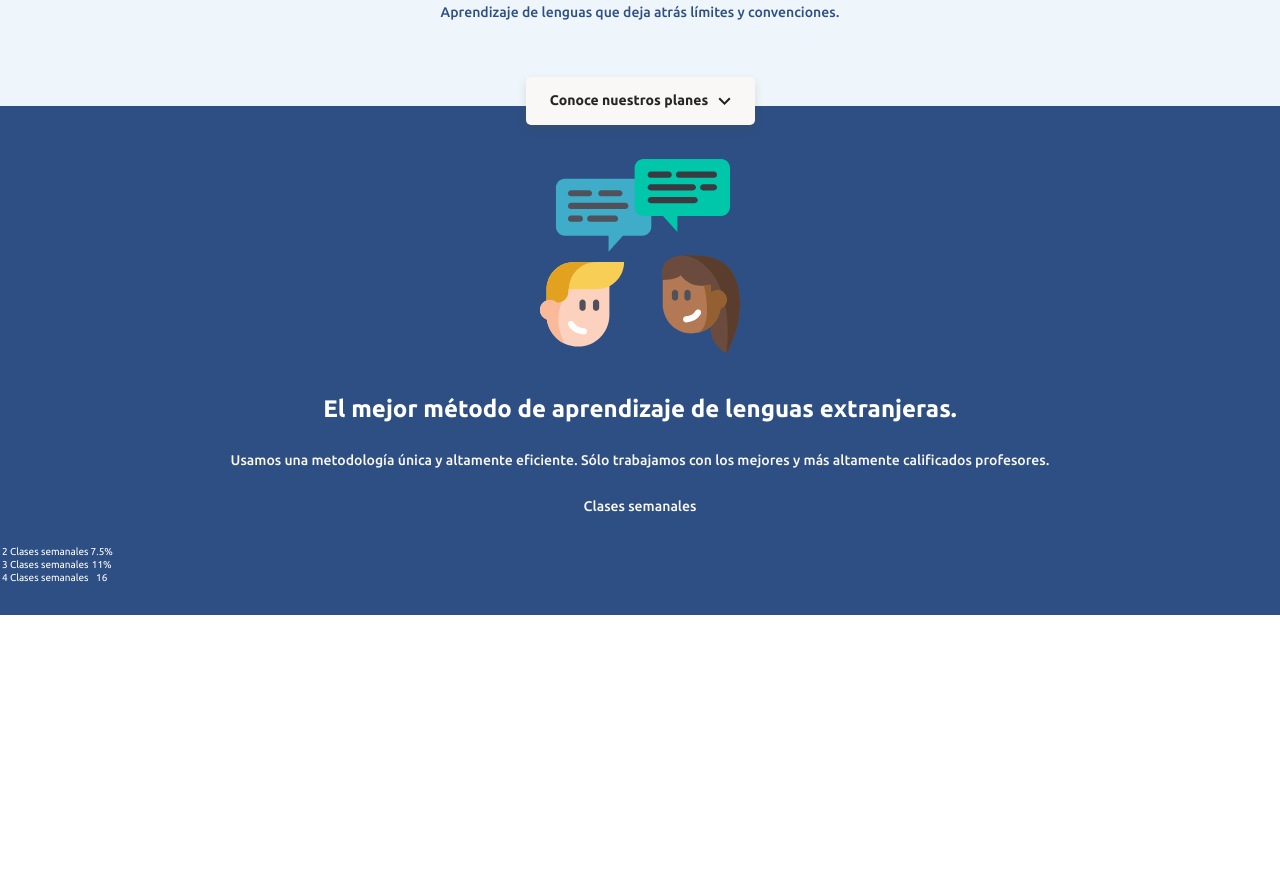
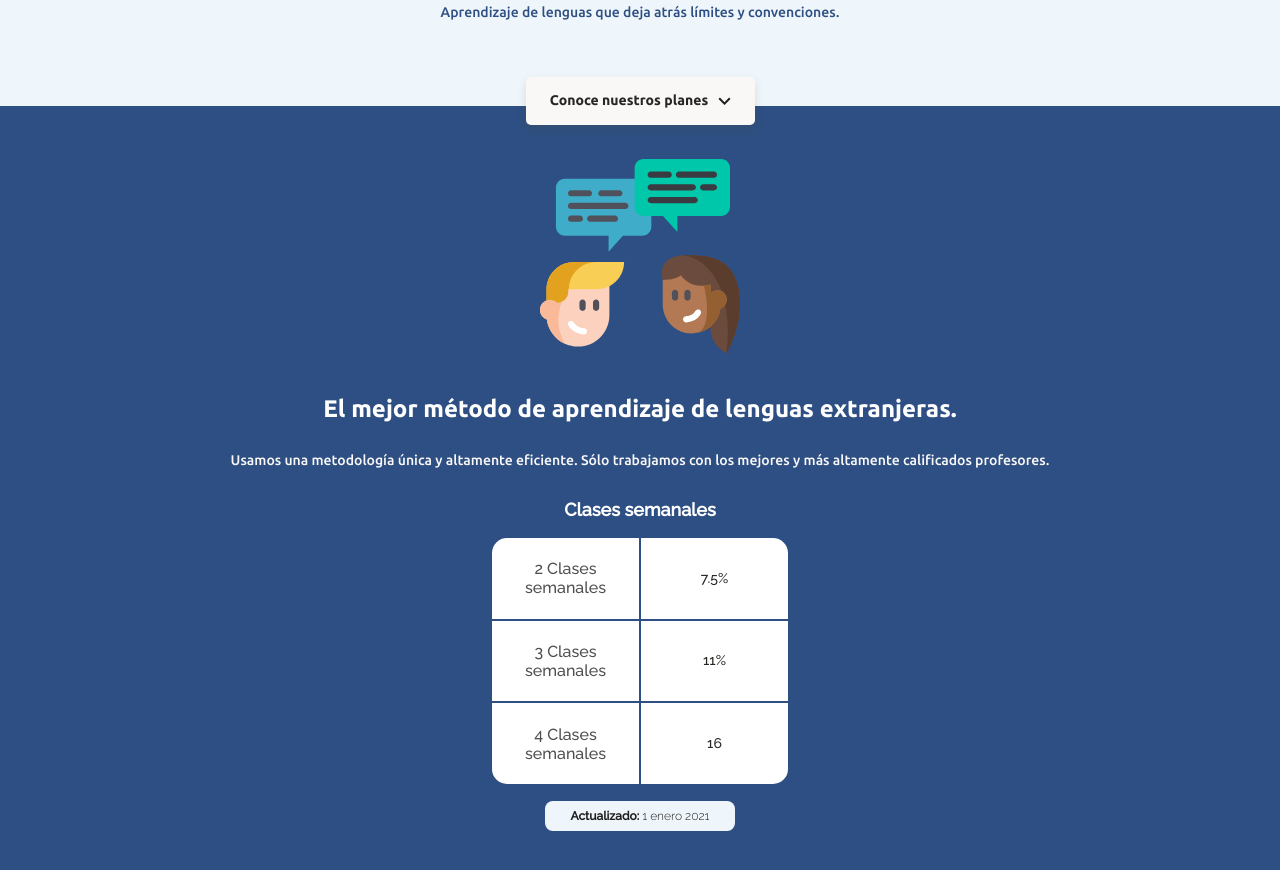
Before and after one commit to josanmendozacs/idiomata, a plain HTML site: page index.html in a window 1280 px wide. Shown: the part 228-1098 px from the top of the page. Before the commit the page ends 843 px from the top, so only its background shows below. Drawn offline with Linux system fonts and the light colour scheme.

Commit message:
second section

```diff
--- a/index.html
+++ b/index.html
@@ -33,23 +33,26 @@
           </p>
         </div>
         <section class="main-tables-container">
-          <div>
-            <p>Clases semanales</p>
-            <div>
+          <div class="main-prices-table">
+            <p class="prices-table--title">Clases semanales</p>
+            <div class="prices-table--container">
               <table>
                 <tr>
-                  <td>2 Clases semanales</td>
-                  <td>7.5%</td>
+                  <td class="table__top-left">2 Clases semanales</td>
+                  <td class="table__top-right table__right">7.5%</td>
                 </tr>
                 <tr>
                   <td>3 Clases semanales</td>
-                  <td>11%</td>
+                  <td class="table__right">11%</td>
                 </tr>
                 <tr>
-                  <td>4 Clases semanales</td>
-                  <td>16</td>
+                  <td class="table__bottom-left">4 Clases semanales</td>
+                  <td class="table__bottom-right table__right">16</td>
                 </tr>
               </table>
+            </div>
+            <div class="prices-table--date">
+              <p><b>Actualizado:</b> 1 enero 2021</p>
             </div>
           </div>
         </section>
--- a/style.css
+++ b/style.css
@@ -67,7 +67,7 @@ header img {
   font-size: 1.4rem;
   font-weight: 500;
   line-height: 1.8rem;
-  color:var(--blue-words);
+  color: var(--blue-words);
 }
 
 .header--title-container .header--button {
@@ -95,7 +95,7 @@ header img {
   width: 13px;
   height: 8px;
   margin-left: 10px;
-    background-image: url('/assets/icons/down-arrow.svg');
+  background-image: url("/assets/icons/down-arrow.svg");
 }
 
 main {
@@ -125,7 +125,7 @@ main {
   height: 200px;
   margin: 0 auto;
   margin-bottom: 40px;
-  background-image: url('/assets/imgs/conversation-color.svg');
+  background-image: url("/assets/imgs/conversation-color.svg");
   color: var(--grey);
   background-size: cover;
   background-position: center;
@@ -147,3 +147,82 @@ main {
   line-height: 1.6rem;
   color: var(--off-white);
 }
+
+.main-prices-table {
+  width: 70%;
+  min-width: 235px;
+  max-width: 500px;
+  height: 360px;
+  margin: 0 auto;
+  font-family: "Raleway", sans-serif;
+}
+
+.main-prices-table .prices-table--title {
+  margin-bottom: 15px;
+  font-size: 1.8rem;
+  font-weight: bold;
+  line-height: 2.3rem;
+  color: var(--just-white);
+}
+
+.prices-table--container {
+  width: 90%;
+  min-width: 230px;
+  max-width: 300px;
+  height: 250px;
+  margin: 0 auto;
+}
+
+.prices-table--container table {
+  width: 100%;
+  height: 100%;
+}
+
+.prices-table--container td {
+  width: 50%;
+  font-size: 1.6rem;
+  font-weight: 500;
+  line-height: 1.9rem;
+  color: var(--grey-pangea);
+  background-color: var(--just-white);
+}
+
+.prices-table--container .table__top-left {
+  border-radius: 15px 0 0 0;
+}
+
+.prices-table--container .table__top-right {
+  border-radius: 0 15px 0 0;
+}
+
+.prices-table--container .table__bottom-left {
+  border-radius: 0 0 0 15px;
+}
+
+.prices-table--container .table__bottom-right {
+  border-radius: 0 0 15px 0;
+}
+
+.prices-table--container .table__right {
+  font-size: 1.4rem;
+  font-weight: normal;
+  line-height: 1.7rem;
+  color: var(--black);
+}
+
+.prices-table--date {
+  width: 190px;
+  height: 30px;
+  margin: 0 auto;
+  margin-top: 15px;
+  padding: 8px;
+  background-color: var(--soft-blue);
+  border-radius: 8px;
+}
+
+.prices-table--date p {
+  font-size: 1.2rem;
+  line-height: 1.5rem;
+  font-weight: 300;
+  color: var(--warm-black);
+}
```
Lines whose indentation alone changed are shown as unchanged.
